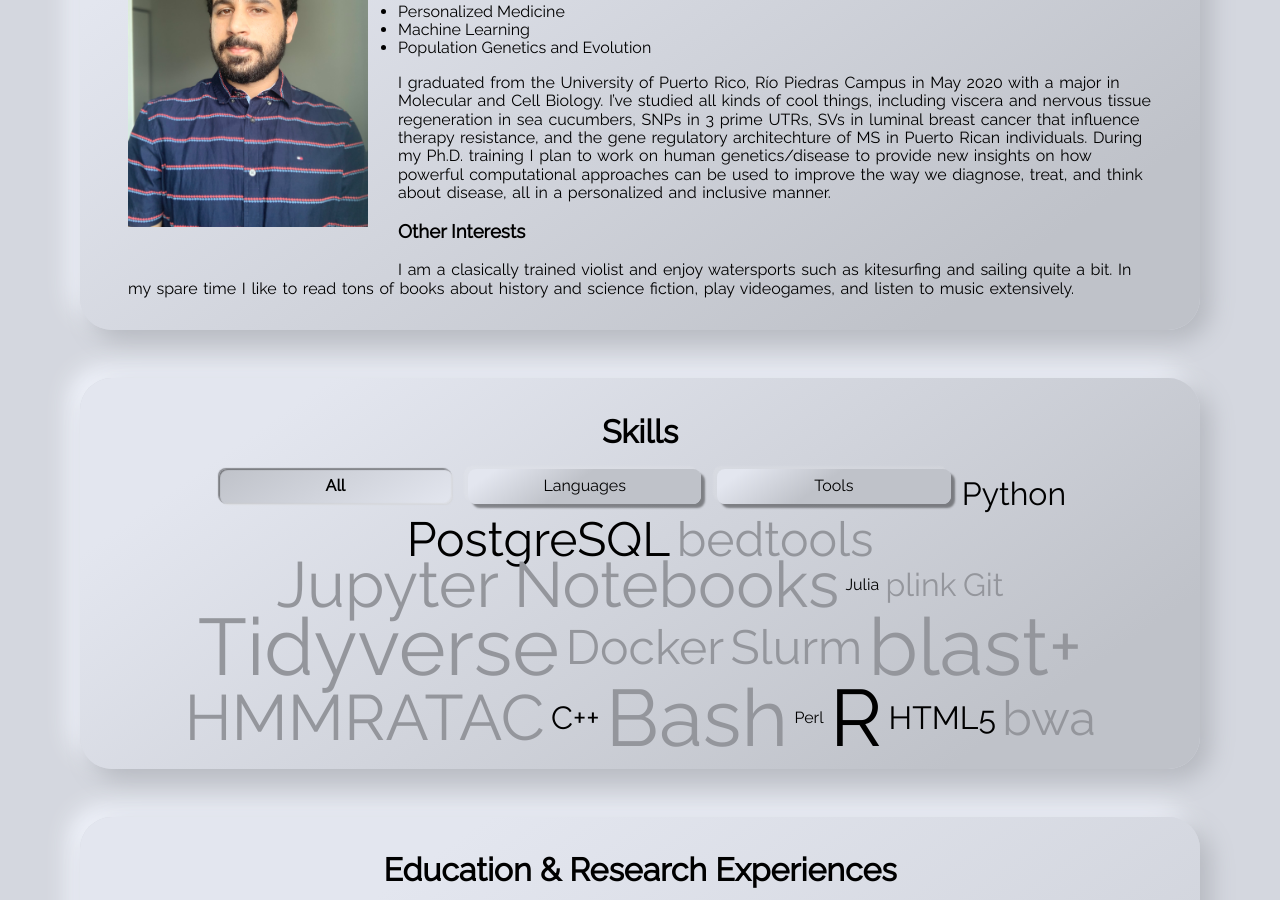
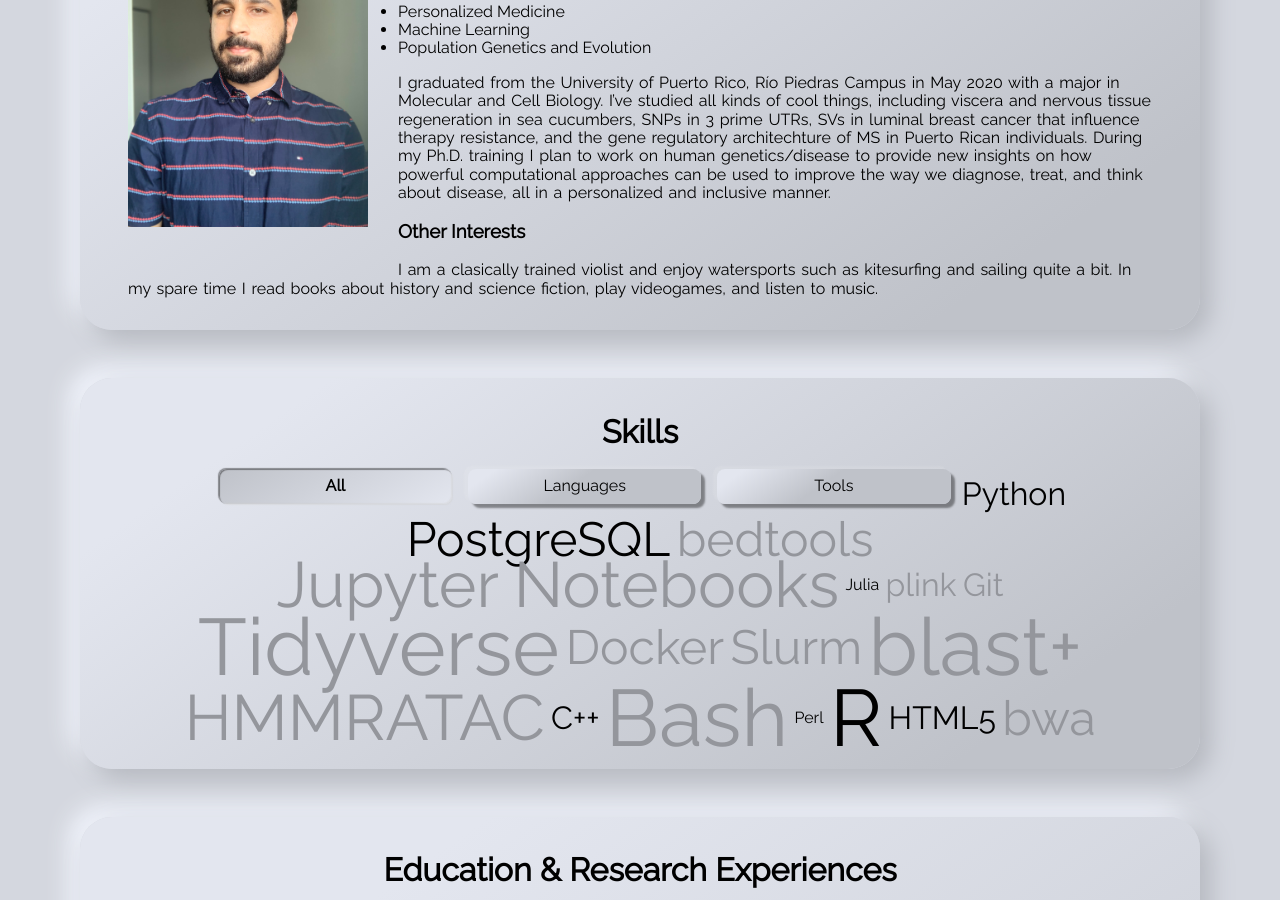
Before and after one commit to seba2550/computational-violist, a Jekyll site: the page built from index.html, in a window 1280 px wide and 900 px high, scrolled down 1244 px. Built offline with Jekyll 4.4.1, drawn with Linux system fonts in a browser that asks for light colours.

Commit message:
Update aboutme.md

```diff
--- a/_includes/aboutme.md
+++ b/_includes/aboutme.md
@@ -9,4 +9,4 @@ I am an incoming graduate student at *REDACTED*
 I graduated from the University of Puerto Rico, Río Piedras Campus in May 2020 with a major in Molecular and Cell Biology. I've studied all kinds of cool things, including viscera and nervous tissue regeneration in sea cucumbers, SNPs in 3 prime UTRs, SVs in luminal breast cancer that influence therapy resistance, and the gene regulatory architechture of MS in Puerto Rican individuals. During my Ph.D. training I plan to work on human genetics/disease to provide new insights on how powerful computational approaches can be used to improve the way we diagnose, treat, and think about disease, all in a personalized and inclusive manner.
 
 ### Other Interests
-I am a clasically trained violist and enjoy watersports such as kitesurfing and sailing quite a bit. In my spare time I like to read tons of books about history and science fiction, play videogames, and listen to music extensively.
+I am a clasically trained violist and enjoy watersports such as kitesurfing and sailing quite a bit. In my spare time I read books about history and science fiction, play videogames, and listen to music.
```
